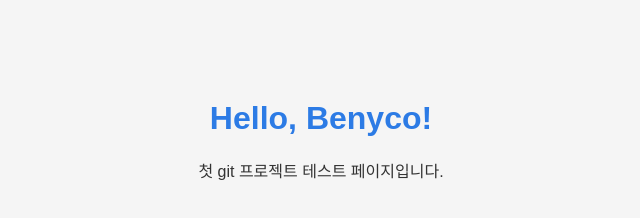
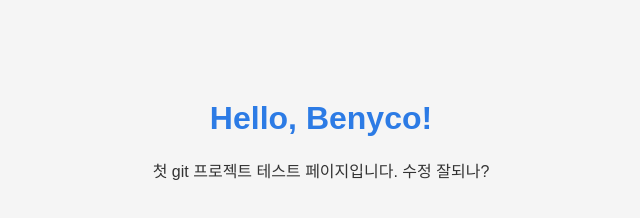
Before and after one commit to benyco-dev/first-benyco-project, a plain HTML site: page index.html in a window 1280 px wide. Shown: the whole page, without its empty margins (319-959 px from the left). Drawn offline with Linux system fonts and the light colour scheme.

Commit message:
second commit

```diff
--- a/index.html
+++ b/index.html
@@ -8,6 +8,8 @@
 </head>
 <body>
   <h1>Hello, Benyco!</h1>
-  <p>첫 git 프로젝트 테스트 페이지입니다.</p>
+  <p>첫 git 프로젝트 테스트 페이지입니다.
+    수정 잘되나?
+  </p>
 </body>
 </html>
```
